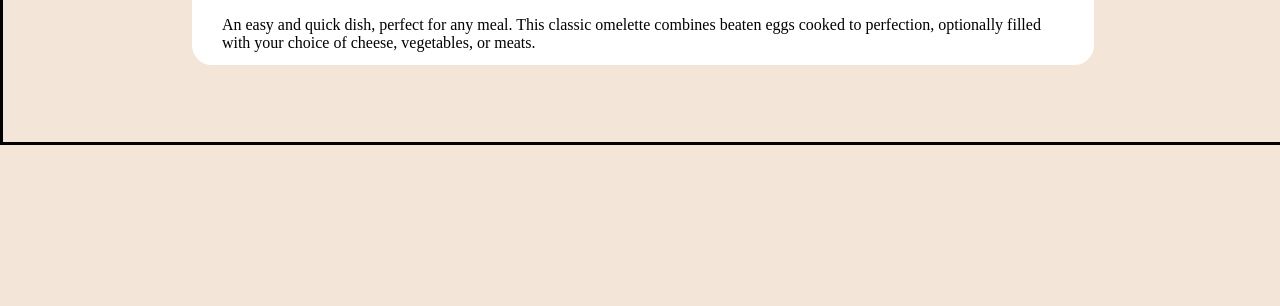
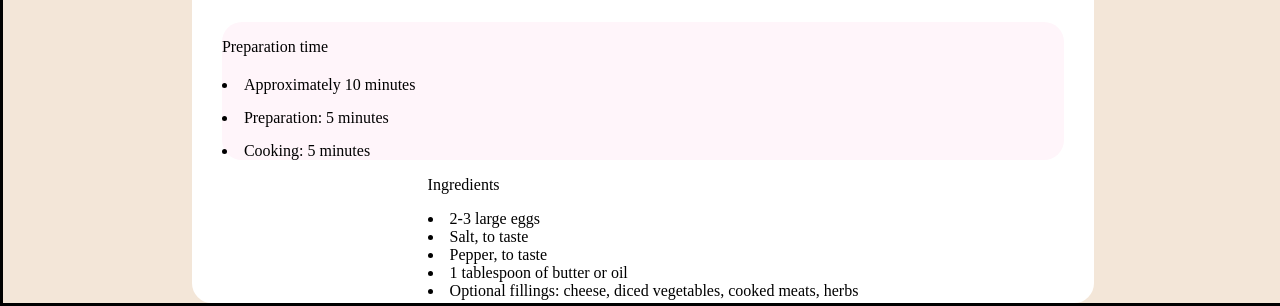
Before and after one commit to notfaraway/recipe-page-main, a plain HTML site: page index.html in a window 1280 px wide. Shown: the part 661-967 px from the top of the page. Before the commit the page ends 806 px from the top, so only its background shows below. Drawn offline with Linux system fonts and the light colour scheme.

Commit message:
Update index.html

```diff
--- a/index.html
+++ b/index.html
@@ -19,6 +19,8 @@
       :root {
         --backgroundcolor: hsl(30, 54%, 90%);
         --titlecolor: hsl(24, 5%, 18%);
+        --textcolor: hsl(30, 10%, 34%);
+        --listcolor: hsl(330, 100%, 98%);
       }
       body {
         height: 100%;
@@ -78,6 +80,21 @@
       }
       .bio {
         margin: 0;
+        color: var(--textcolor);
+        font-size: 23px;
+      }
+      .div-4 {
+        margin-top: 40px;
+        background-color: var(--listcolor);
+        width: 94%;
+        text-align: left;
+        border-radius: 20px;
+      }
+      .div-4 p {
+        margin-bottom: 20px;
+      }
+      .div-4 li {
+        margin-top: 15px;
       }
     </style>
   </head>
@@ -94,6 +111,22 @@
           combines beaten eggs cooked to perfection, optionally filled with your
           choice of cheese, vegetables, or meats.
         </p>
+      </div>
+      <div class="div-4">
+        <p>Preparation time</p>
+        <li>Approximately 10 minutes</li>
+        <li>Preparation: 5 minutes</li>
+        <li>Cooking: 5 minutes</li>
+      </div>
+      <div class="div-5">
+        <p>Ingredients</p>
+        <li>2-3 large eggs</li>
+        <li>Salt, to taste</li>
+        <li>Pepper, to taste</li>
+        <li>1 tablespoon of butter or oil</li>
+        <li>
+          Optional fillings: cheese, diced vegetables, cooked meats, herbs
+        </li>
       </div>
     </div>
 
```
